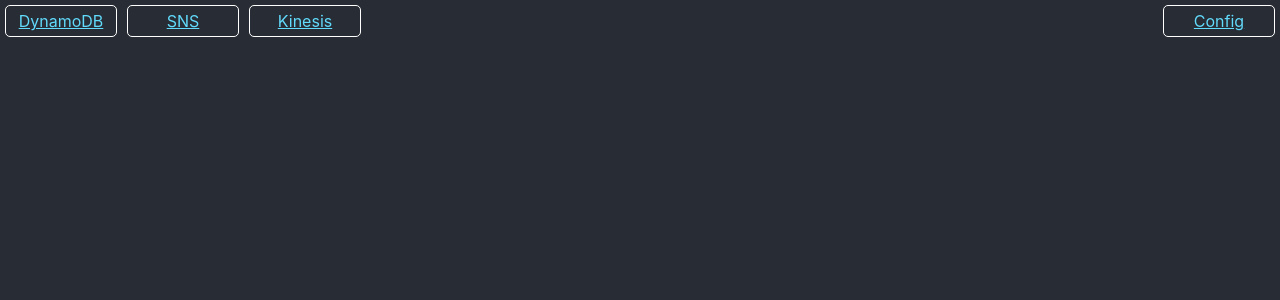
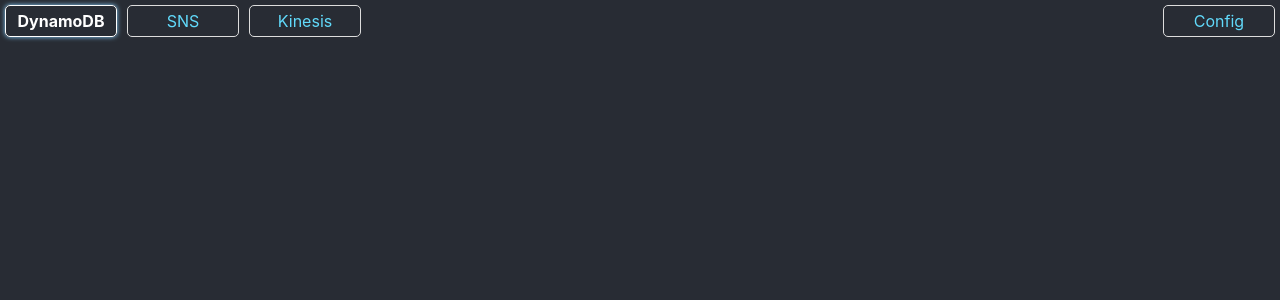
Before and after one commit to jkatnik/localstack-gui, a React (Create React App) app: page / in a window 1280 px wide. In both pictures the pointer is over the link "DynamoDB". Shown: the top 300 px of the page. Built offline with nearby package versions, Linux system fonts and the light colour scheme.

Commit message:
style menu items

```diff
--- a/src/components/MenuItem/MenuItem.css
+++ b/src/components/MenuItem/MenuItem.css
@@ -1,9 +1,24 @@
 .MenuItem {
     padding: 5px;
     margin: 5px;
-    border: 1px solid white;
+    border: 1px solid #DDD;
     border-radius: 5px;
     min-width: 100px;
     text-align: center;
     cursor: pointer;
 }
+
+.MenuItem a, .MenuItem a:visited {
+    color: #DDD;
+    text-decoration: none;
+}
+
+.MenuItem:hover > a {
+    color: white;
+    font-weight: bold;
+}
+
+.MenuItem:hover {
+    box-shadow: 0 0 5px lightskyblue;
+    border-color: white;
+}
```
